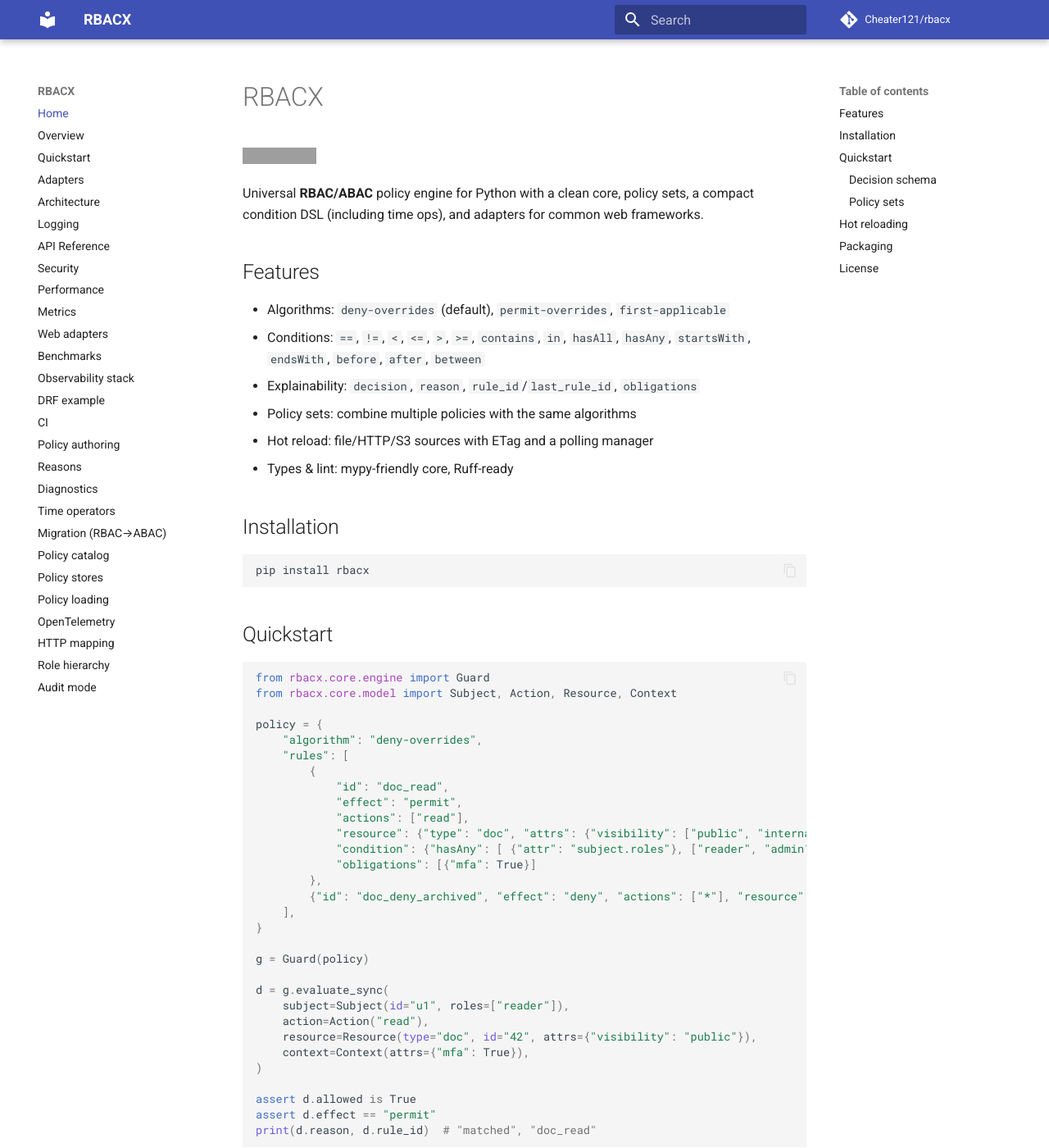
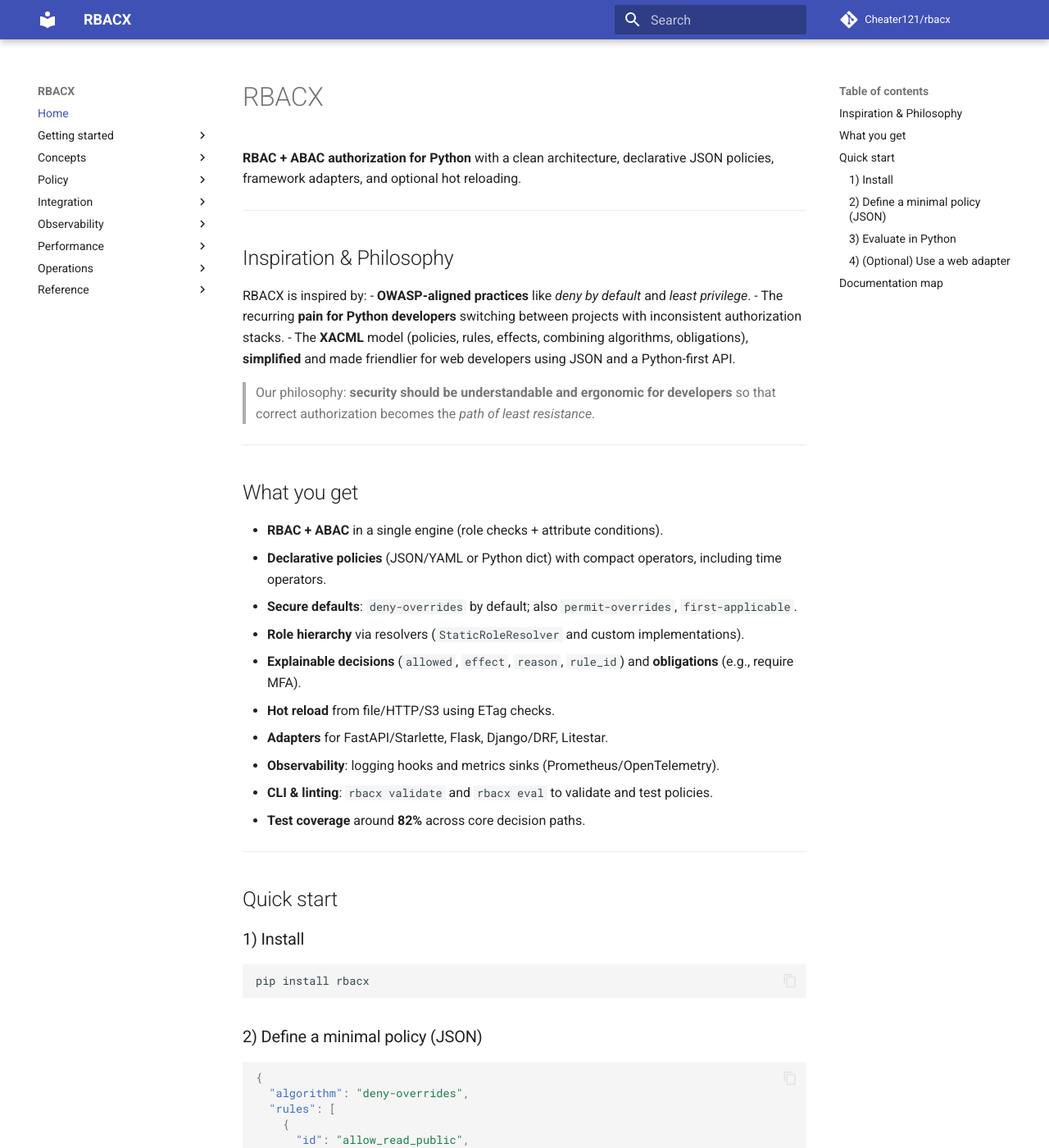
Before and after one commit to Cheater121/rbacx, an MkDocs documentation site: the page built from docs/index.md, in a window 1280 px wide and 1400 px high. Shown: the whole window at 82% size. Built offline with MkDocs 1.6.1 and Material for MkDocs 9.7.7, drawn with Linux system fonts in a browser that asks for light colours; comment, search, counter and statistics services are not loaded; some of the changed text lies outside the part shown; grey boxes are pictures that could not be loaded.

````diff
--- /dev/null
+++ b/docs/highlights.md
@@ -0,0 +1,49 @@
+# Highlights of RBACX
+
+## Architecture & Design
+
+- **Core vs. Adapters**: Authorization decision logic lives in `rbacx.core` (e.g., `Guard`), while framework-specific integration is implemented as adapters (FastAPI, Django, Flask, DRF, Starlette/Litestar). This separation keeps the core framework‑agnostic.
+- **Ports/Interfaces**: Core depends on abstract ports (e.g., `RoleResolver`, `DecisionLogger`, `MetricsSink`, `ObligationChecker`) enabling custom implementations without modifying the core.
+- **Security defaults**: The default combining algorithm is `deny-overrides` (deny-by-default). Other algorithms: `permit-overrides`, `first-applicable`.
+
+## Policy Model (JSON)
+
+- **Entities**: `Subject`, `Resource`, `Action`, plus optional context.
+- **Rules & Effects**: Each rule defines conditions and an `effect` (Permit/Deny).
+- **Combining algorithms**: `deny-overrides` (default), `permit-overrides`, `first-applicable`.
+- **Conditions**: comparisons (`==`, `!=`, `<`, `<=`, etc.), collection operations (`hasAny`, `hasAll`), membership (`in`, `contains`), and time operators (`before`, `after`, `between`).
+- **Obligations**: actions to perform on Permit decisions (e.g., require MFA, log an event).
+
+## Integration
+
+- **Frameworks**: Adapters for FastAPI, Flask, Django (incl. DRF), Starlette/Litestar.
+- **Enforcement**: Dependencies/middleware/decorators (e.g., `rbacx.adapters.fastapi.require_access`) to guard endpoints, views, or request pipelines.
+- **Role Resolution**: Pluggable role resolvers (e.g., static role inheritance with `StaticRoleResolver`).
+
+## Policy Loading & Reloading
+
+- **Sources**: Filesystem, HTTP(S), AWS S3.
+
+## Observability & Tooling
+
+- **Decision Introspection**: Decision objects expose fields such as `allowed`, `effect`, `reason`, `rule_id`, enabling audit and explainability.
+- **Metrics & Logging**: Sinks for Prometheus / OpenTelemetry and structured logging are pluggable via ports.
+- **Linting**: Policy linter/CLI to validate policy consistency before/at runtime.
+
+## Testing
+
+- **Coverage**: Meets industry standards. Approximately **80+%** of the codebase.
+- **Scope**: Tests cover decision logic, rule combining, ABAC operators (including time and collection ops), obligations, policy loading/reloading, and linting.
+
+## Performance Considerations
+
+- Internal indexing/compilation of policies to quickly skip irrelevant rules (e.g., by resource type).
+- Stateless `Guard` suitable for horizontal scaling; shared policy sources (e.g., S3/file) can be used across instances.
+- Documentation includes guidance on avoiding overly broad conditions and caching expensive context computations.
+
+## Compatibility
+
+- **Python**: see project metadata (pyproject.toml / setup.cfg).
+- **Frameworks**: FastAPI, Flask, Django/DRF, Starlette/Litestar (via adapters).
+
+## Verdict
--- a/docs/index.md
+++ b/docs/index.md
@@ -1,94 +1,141 @@
 # RBACX
 
-<!--
-[![CI](https://github.com/Cheater121/rbacx/actions/workflows/ci.yml/badge.svg)](https://github.com/Cheater121/rbacx/actions/workflows/ci.yml)
-[![Docs](https://img.shields.io/badge/docs-website-blue)](https://cheater121.github.io/rbacx/)
--->
-[![License: MIT](https://img.shields.io/badge/License-MIT-green.svg)](https://github.com/Cheater121/rbacx/blob/main/LICENSE)
+**RBAC + ABAC authorization for Python** with a clean architecture, declarative JSON policies, framework adapters, and optional hot reloading.
 
-<!-- After publishing to PyPI:
-[![PyPI](https://img.shields.io/pypi/v/rbacx)](https://pypi.org/project/rbacx/)
-[![Python](https://img.shields.io/pypi/pyversions/rbacx)](https://pypi.org/project/rbacx/)
--->
+---
 
-Universal **RBAC/ABAC** policy engine for Python with a clean core, policy sets, a compact condition DSL (including time ops), and adapters for common web frameworks.
+## Inspiration & Philosophy
 
-## Features
-- Algorithms: `deny-overrides` (default), `permit-overrides`, `first-applicable`
-- Conditions: `==`, `!=`, `<`, `<=`, `>`, `>=`, `contains`, `in`, `hasAll`, `hasAny`, `startsWith`, `endsWith`, `before`, `after`, `between`
-- Explainability: `decision`, `reason`, `rule_id`/`last_rule_id`, `obligations`
-- Policy sets: combine multiple policies with the same algorithms
-- Hot reload: file/HTTP/S3 sources with ETag and a polling manager
-- Types & lint: mypy-friendly core, Ruff-ready
+RBACX is inspired by:
+- **OWASP-aligned practices** like *deny by default* and *least privilege*.
+- The recurring **pain for Python developers** switching between projects with inconsistent authorization stacks.
+- The **XACML** model (policies, rules, effects, combining algorithms, obligations), **simplified** and made friendlier for web developers using JSON and a Python-first API.
 
-## Installation
+> Our philosophy: **security should be understandable and ergonomic for developers** so that correct authorization becomes the *path of least resistance*.
+
+---
+
+## What you get
+
+- **RBAC + ABAC** in a single engine (role checks + attribute conditions).
+- **Declarative policies** (JSON/YAML or Python dict) with compact operators, including time operators.
+- **Secure defaults**: `deny-overrides` by default; also `permit-overrides`, `first-applicable`.
+- **Role hierarchy** via resolvers (`StaticRoleResolver` and custom implementations).
+- **Explainable decisions** (`allowed`, `effect`, `reason`, `rule_id`) and **obligations** (e.g., require MFA).
+- **Hot reload** from file/HTTP/S3 using ETag checks.
+- **Adapters** for FastAPI/Starlette, Flask, Django/DRF, Litestar.
+- **Observability**: logging hooks and metrics sinks (Prometheus/OpenTelemetry).
+- **CLI & linting**: `rbacx validate` and `rbacx eval` to validate and test policies.
+- **Test coverage** around **82%** across core decision paths.
+
+---
+
+## Quick start
+
+### 1) Install
 ```bash
 pip install rbacx
 ```
 
-## Quickstart
+### 2) Define a minimal policy (JSON)
+```json
+{
+  "algorithm": "deny-overrides",
+  "rules": [
+    {
+      "id": "allow_read_public",
+      "target": { "resource": { "type": "document" }, "action": "read" },
+      "condition": { "==": [ { "attr": "resource.visibility" }, "public" ] },
+      "effect": "permit",
+      "obligations": [{ "type": "require_mfa", "when": true }]
+    }
+  ]
+}
+```
+
+### 3) Evaluate in Python
 ```python
 from rbacx.core.engine import Guard
-from rbacx.core.model import Subject, Action, Resource, Context
 
-policy = {
-    "algorithm": "deny-overrides",
-    "rules": [
-        {
-            "id": "doc_read",
-            "effect": "permit",
-            "actions": ["read"],
-            "resource": {"type": "doc", "attrs": {"visibility": ["public", "internal"]}},
-            "condition": {"hasAny": [ {"attr": "subject.roles"}, ["reader", "admin"] ]},
-            "obligations": [{"mfa": True}]
-        },
-        {"id": "doc_deny_archived", "effect": "deny", "actions": ["*"], "resource": {"type": "doc", "attrs": {"archived": True}}},
-    ],
-}
-
+policy = {...}  # load JSON as a dict
 g = Guard(policy)
 
-d = g.evaluate_sync(
-    subject=Subject(id="u1", roles=["reader"]),
-    action=Action("read"),
-    resource=Resource(type="doc", id="42", attrs={"visibility": "public"}),
-    context=Context(attrs={"mfa": True}),
+decision = g.evaluate_sync(
+    subject={"id": "u1", "roles": ["reader"]},
+    action="read",
+    resource={"type": "document", "visibility": "public"},
+    context={"mfa": True},
 )
 
-assert d.allowed is True
-assert d.effect == "permit"
-print(d.reason, d.rule_id)  # "matched", "doc_read"
+assert decision.allowed is True
+print(decision.effect, decision.reason, decision.rule_id, decision.obligations)
 ```
 
-### Decision schema
-- `decision`: `"permit"` or `"deny"`
-- `reason`: `"matched"`, `"explicit_deny"`, `"action_mismatch"`, `"resource_mismatch"`, `"condition_mismatch"`, `"condition_type_mismatch"`, `"no_match"`
-- `rule_id` / `last_rule_id`
-- `obligations`: list passed to the obligation checker
+### 4) (Optional) Use a web adapter
 
-### Policy sets
+**FastAPI**
 ```python
-from rbacx.core.policyset import decide as decide_policyset
+from fastapi import FastAPI, Depends
+from rbacx.adapters.fastapi import require_access
 
-policyset = {"algorithm":"deny-overrides", "policies":[ policy, {"rules":[...]} ]}
-result = decide_policyset(policyset, {"subject":..., "action":"read", "resource":...})
+app = FastAPI()
+guard = Guard(policy)
+
+def build_env(request):
+    # map request -> (subject, action, resource, context)
+    return {
+        "subject": {"id": request.headers.get("X-User"), "roles": ["reader"]},
+        "action": request.method.lower(),
+        "resource": {"type": "document", "path": request.url.path},
+        "context": {"mfa": True},
+    }
+
+@app.get("/docs")
+@require_access(guard, build_env)
+def docs():
+    return {"ok": True}
 ```
 
-## Hot reloading
-```python
-from rbacx.core.engine import Guard
-from rbacx.storage import FilePolicySource   # from rbacx.storage import HotReloader if you prefer
-from rbacx.store.manager import PolicyManager
+---
 
-guard = Guard(policy={})
-mgr = PolicyManager(guard, FilePolicySource("policy.json"))
-mgr.poll_once()        # initial load
-mgr.start_polling(10)  # background polling thread
-```
+## Documentation map
 
-## Packaging
-- We ship `py.typed` so type checkers pick up annotations.
-- Standard PyPA flow: `python -m build`, then `twine upload` to (Test)PyPI.
+**Start here**
+- [Quickstart](quickstart.md)
+- [Why choose RBACX](why_choose.md)
+- [Highlights](highlights.md)
 
-## License
-MIT
+**Core concepts**
+- [Architecture](architecture.md)
+- [Security model](security.md)
+- [Role hierarchy](roles.md)
+- [Audit mode](audit_mode.md)
+
+**Policy**
+- [Policy authoring](policy_authoring.md)
+- [Policy catalog](policy_catalog.md)
+- [Time operators](time_operators.md)
+- [Policy stores](policy_stores.md)
+- [Policy loading (hot reload)](policy_loading.md)
+- [HTTP mapping](http_mapping.md)
+
+**Integration**
+- [Web adapters](web_adapters.md)
+- [Adapters (API)](adapters.md)
+- [DRF example](drf_example.md)
+
+**Observability**
+- [Metrics](metrics.md)
+- [OpenTelemetry](otel_metrics.md)
+- [Logging](logging.md)
+- [Diagnostics](diagnostics.md)
+- [Observability stack](observability_stack.md)
+
+**Performance & operations**
+- [Performance guide](performance.md)
+- [Benchmarks](benchmarks.md)
+- [CI](ci.md)
+- [Migration (RBAC→ABAC)](migration_rbac_to_abac.md)
+
+**Reference**
+- [Public API](api.md)
--- /dev/null
+++ b/docs/why_choose.md
@@ -0,0 +1,44 @@
+## Quick Comparison (at a glance)
+
+| Criterion | **RBACX (Python)** | **Casbin (Python)** | **Oso (Polar + Python SDK)** | **Django Guardian** | **django-rules** | **Flask-RBAC** |
+|---|---|---|---|---|---|---|
+| **Policy definition** | JSON/YAML/Python dicts (declarative data + operators) | Separate `model.conf` + policy storage (CSV/DB/etc.) | Separate `.polar` files; declarative DSL | No DSL; permissions stored in DB; backend checks | No DSL; rules/predicates registered in Python | In-code decorators/config registering role rules |
+| **Framework integration** | Adapters for FastAPI, Flask, Django/DRF, Starlette/Litestar (middleware/deps/decorators) | Library calls (`enforcer.enforce(...)`); framework glue typically user-built | Enforce via `authorize()` in app code; ORM filtering helpers | Django-only; integrates with `user.has_perm` and Django Admin | Django-only backend; integrates with `has_perm` & DRF helpers | Flask-only; extension + decorators |
+| **Query-time filtering** | Manual in app/repo layer | Manual or custom helpers | Helpers like `authorized_query` / `authorized_resources` for ORMs | ORM patterns (filter by permissions) | Manual (apply predicates or integrate with queryset logic) | N/A (endpoint/role checks) |
+| **Language scope** | Python | Multi-language ecosystem | Libraries for multiple languages | Python/Django | Python/Django | Python/Flask |
+
+---
+
+## Advantages of RBACX
+
+  RBACX brings together role-based and attribute-based access control. You can start with simple role checks and add attribute-based conditions later—without changing libraries or architecture. Many alternatives focus either on roles (e.g., Flask-RBAC, Casbin in its simplest use) or attributes (e.g., Oso, `rules`), whereas RBACX supports both approaches from the start.
+
+- **Straightforward policy format**
+  Policies are JSON/YAML (or Python dicts). Unlike Casbin (separate model + data) or Oso (a dedicated language), RBACX uses familiar configuration formats that non-programmers can review with care. The condition DSL is intentionally compact but sufficiently expressive for common business rules. For example:
+  ```json
+  {"==": [ {"attr": "resource.owner"}, {"attr": "subject.id"} ]}
+  ```
+  makes the “owner” check explicit. In Polar, the equivalent `resource.owner == user` is shorter but requires context on objects and language semantics. RBACX policies are easy to version and to send for security review.
+
+- **Clean, extensible codebase**
+  RBACX is modular and easy to customize. If you want to store policies in PostgreSQL, implement a `PostgresPolicySource` and plug it into `Guard`—no need to fork or patch the library. Casbin is also extensible but has a steeper API/model learning curve; Oso’s engine is not designed for user-level engine extensions. RBACX is pure Python, so teams can audit, extend, or patch it directly. Code readability makes maintenance and debugging simpler.
+
+- **Adapters for multiple frameworks**
+  Out of the box, RBACX provides adapters for FastAPI/Starlette, Flask, Django, and Litestar. This shortens integration time and enables the same authorization model across services built with different frameworks. In contrast, some alternatives are tied to one framework (Guardian → Django, Flask‑RBAC → Flask) or require custom glue code (Casbin, Oso).
+
+- **Hot policy reload**
+  RBACX can watch file/HTTP/S3 sources and apply policy updates automatically using ETag checks. This suits dynamic environments where policies are frequently modified or centrally stored (e.g., S3). Guardian, `rules`, and Flask‑RBAC do not provide this out of the box; Casbin partially covers it (manual reload/watchers), while Oso library generally requires programmatic reloads.
+
+- **Explainability and obligations**
+  RBACX decisions expose not only Permit/Deny but also *why* (e.g., `reason`, `rule_id`) and can include **obligations** (e.g., require MFA). Explainability aids debugging and audits. Competing libraries may not offer obligations in their open-source variants or return only a boolean decision.
+
+- **Lightweight with minimal dependencies**
+  RBACX keeps the dependency footprint small (e.g., **jsonschema** for policy validation). A smaller footprint simplifies installation and reduces exposure to third‑party vulnerabilities.
+
+---
+
+## Verdict
+
+RBACX delivers RBAC+ABAC with a declarative JSON policy model, secure defaults, combining algorithms, hot reload, explainable decisions, and ready-to-use adapters for major Python web frameworks. It’s a pragmatic choice for teams that want fine-grained, auditable authorization without adopting a new policy language.
+
+> **Disclaimer**: This page reflects the library author’s perspective. For projects that require **100% reliability proven by years of production use**, the choice may lean toward more mature and widely adopted solutions.
--- a/mkdocs.yml
+++ b/mkdocs.yml
@@ -3,54 +3,64 @@ site_url: https://cheater121.github.io/rbacx/
 repo_url: https://github.com/Cheater121/rbacx
 repo_name: Cheater121/rbacx
 edit_uri: edit/main/docs/
-
 docs_dir: docs
-
 theme:
   name: material
   features:
-    - navigation.instant
-    - content.code.copy
-
+  - navigation.instant
+  - content.code.copy
 plugins:
-  - search
-  - mkdocstrings:
-      default_handler: python
-      handlers:
-        python:
-          paths: [src]
-          options:
-            docstring_style: google
-            merge_init_into_class: true
-            show_source: false
-
+- search
+- mkdocstrings:
+    default_handler: python
+    handlers:
+      python:
+        paths:
+        - src
+        options:
+          docstring_style: google
+          merge_init_into_class: true
+          show_source: false
 markdown_extensions:
-  - admonition
-  - toc:
-      permalink: true
-  - pymdownx.highlight
-  - pymdownx.superfences
-
+- admonition
+- toc:
+    permalink: true
+- pymdownx.highlight
+- pymdownx.superfences
 nav:
-  - Home: index.md
-  - Overview: overview.md
+- Home: index.md
+- Getting started:
   - Quickstart: quickstart.md
-  - Adapters: adapters.md
+  - Highlights: highlights.md
+  - Why choose RBACX: why_choose.md
+- Concepts:
   - Architecture: architecture.md
+  - Security model: security.md
+  - Explainability (reasons & obligations): reasons.md
+  - Role hierarchy: roles.md
+  - Audit mode: audit_mode.md
+- Policy:
+  - Authoring: policy_authoring.md
+  - Policy catalog: policy_catalog.md
+  - Time operators: time_operators.md
+  - Policy stores: policy_stores.md
+  - Policy loading (hot reload): policy_loading.md
+  - HTTP mapping: http_mapping.md
+- Integration:
+  - Web adapters: web_adapters.md
+  - Adapters (API): adapters.md
+  - DRF example: drf_example.md
+- Observability:
+  - Metrics: metrics.md
+  - OpenTelemetry: otel_metrics.md
   - Logging: logging.md
-  - API Reference: api.md
-  - Security: security.md
-  - Performance: performance.md
-  - Metrics: metrics.md
-  - Web adapters: web_adapters.md
+  - Diagnostics: diagnostics.md
+  - Observability stack: observability_stack.md
+- Performance:
+  - Performance guide: performance.md
   - Benchmarks: benchmarks.md
-  - Observability stack: observability_stack.md
-  - DRF example: drf_example.md
+- Operations:
   - CI: ci.md
-  - Policy authoring: policy_authoring.md
-  - Reasons: reasons.md
-  - Diagnostics: diagnostics.md
-  - Time operators: time_operators.md
   - Migration (RBAC→ABAC): migration_rbac_to_abac.md
   - Policy catalog: policy_catalog.md
   - Policy stores: policy_stores.md
@@ -59,3 +69,5 @@ nav:
   - HTTP mapping: http_mapping.md
   - Role hierarchy: roles.md
   - Audit mode: audit_mode.md
+- Reference:
+  - Public API: api.md
--- a/pyproject.toml
+++ b/pyproject.toml
@@ -1,6 +1,6 @@
 [project]
 name = "rbacx"
-version = "0.2.1"
+version = "0.3.0"
 description = "RBAC/ABAC policy engine for Python with policy sets, condition DSL, and hot reload"
 readme = "README.md"
 requires-python = ">=3.8"
````
Also changed, not shown: CHANGELOG.md (+23 -0 lines), docs/api.md (+13 -0 lines), docs/overview.md (deleted, +0 -3 lines), docs/policy_loading.md (+0 -1 lines), 8 other files.
